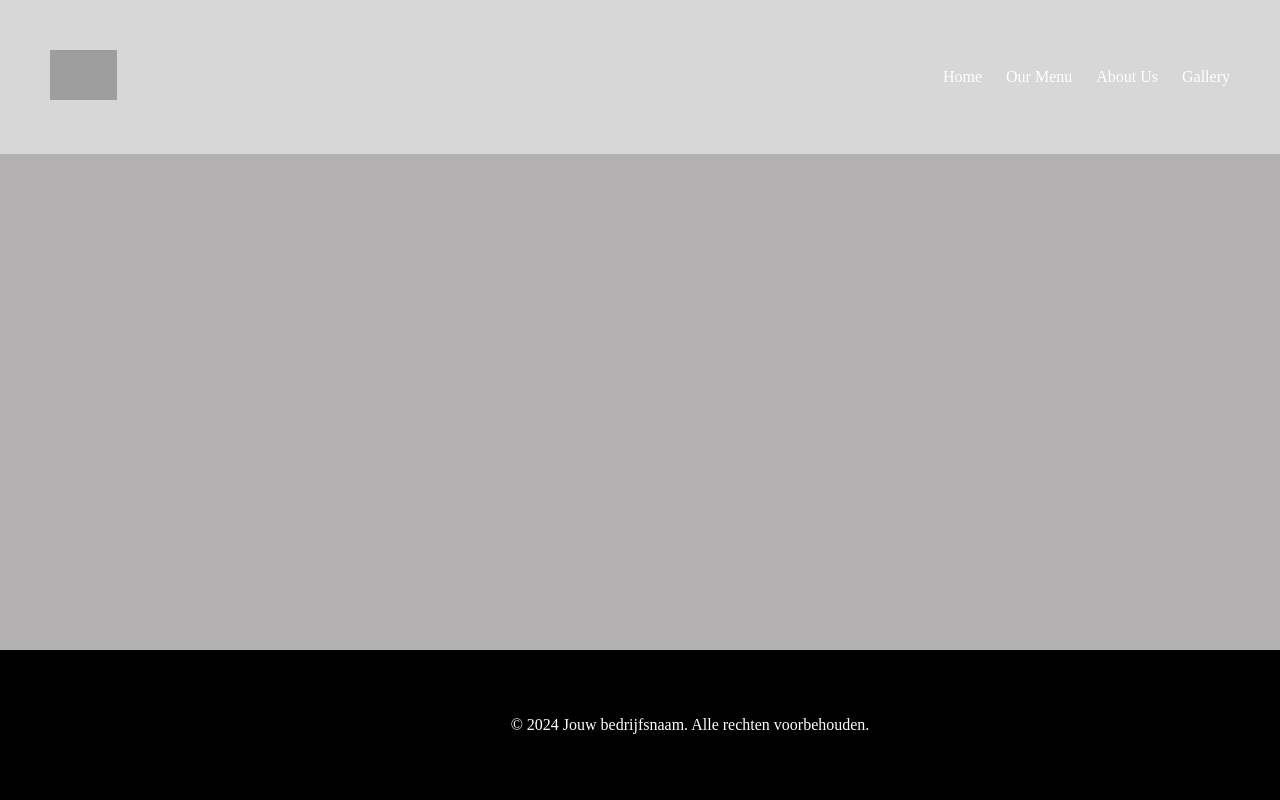
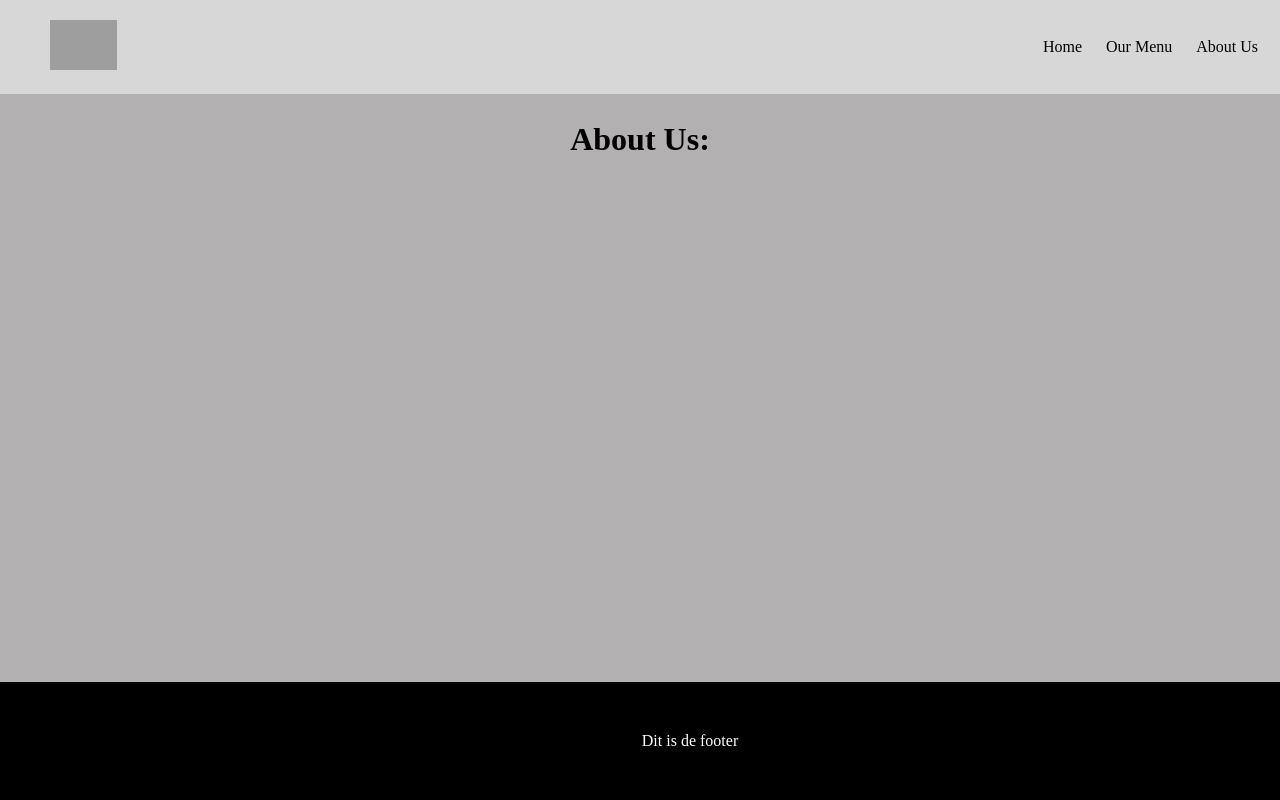
Before and after one commit to LO3P1SWDD/groep9, a PHP site: the page made by about us.php in a window 1280 px wide. Run offline with PHP 8.4, Linux system fonts and the light colour scheme; grey boxes are pictures that could not be loaded.

Commit message:
Update about us.php

```diff
--- a/about us.php
+++ b/about us.php
@@ -3,43 +3,43 @@
 <head>
     <meta charset="UTF-8">
     <meta name="viewport" content="width=device-width, initial-scale=1.0">
-    <title>Titel van de pagina</title>
+    <title>About Us</title>
     <style>
-        /* Stijl voor de header */
         header {
-            background-color: #D7D7D7; /* Header kleur */
-            color: #fff;
-            padding: 50px 50px;
+            background-color: #D7D7D7;
+            color: #000;
+            padding: 20px 50px;
             display: flex;
             justify-content: space-between;
             align-items: center;
+            position: fixed;
+            top: 0;
+            width: 100%;
+            z-index: 999; /* Zorgt ervoor dat de header bovenaan blijft */
         }
 
-        /* Stijl voor de body */
         body {
-            background-color: #B2B0B0; /* Body kleur */
+            background-color: #B2B0B0;
             margin: 0;
-            padding: 0;
+            padding-top: 80px; /* Voeg padding-top toe om ruimte te maken voor de header */
+            text-align: center; /* Om de tekst van "About Us:" te centreren */
         }
 
-        /* Stijl voor de footer */
         footer {
-            background-color: #000; /* Footer kleur */
+            background-color: #000;
             color: #fff;
             text-align: center;
-            padding: 50px 50px;
+            padding: 50px;
             position: fixed;
             bottom: 0;
             width: 100%;
         }
 
-        /* Stijl voor de logo afbeelding */
         .logo img {
-            height: 50px; /* Pas aan naar wens */
-            width: auto; /* Houdt de verhoudingen van de afbeelding */
+            height: 50px;
+            width: auto;
         }
 
-        /* Stijl voor de navigatiekopjes */
         nav ul {
             list-style-type: none;
             padding: 0;
@@ -56,8 +56,12 @@
         }
 
         nav ul li a {
-            color: #fff;
+            color: #000;
             text-decoration: none;
+        }
+
+        .about-us {
+            padding: 20px;
         }
     </style>
 </head>
@@ -77,8 +81,12 @@
     </nav>
 </header>
 
+<div class="about-us">
+    <h1>About Us:</h1>
+</div>
+
 <footer>
-    <p>&copy; <?php echo date("Y"); ?> Jouw bedrijfsnaam. Alle rechten voorbehouden.</p>
+    Dit is de footer
 </footer>
 
 </body>
```
